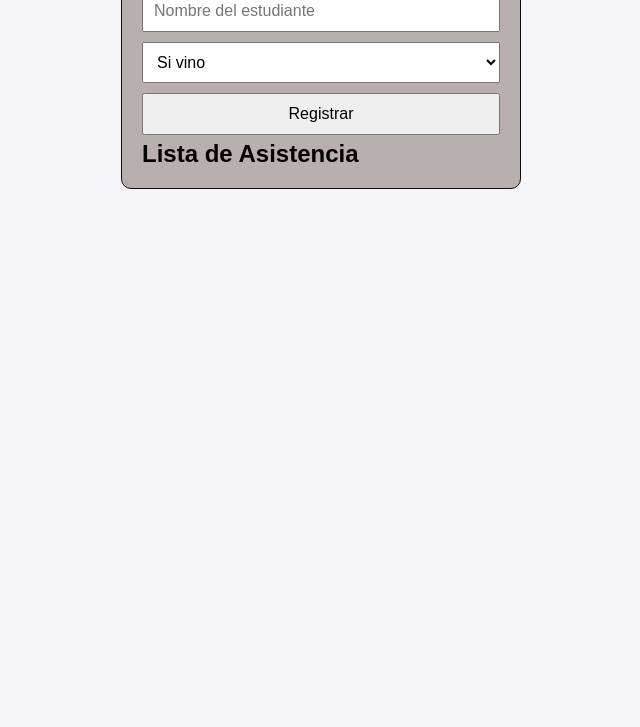
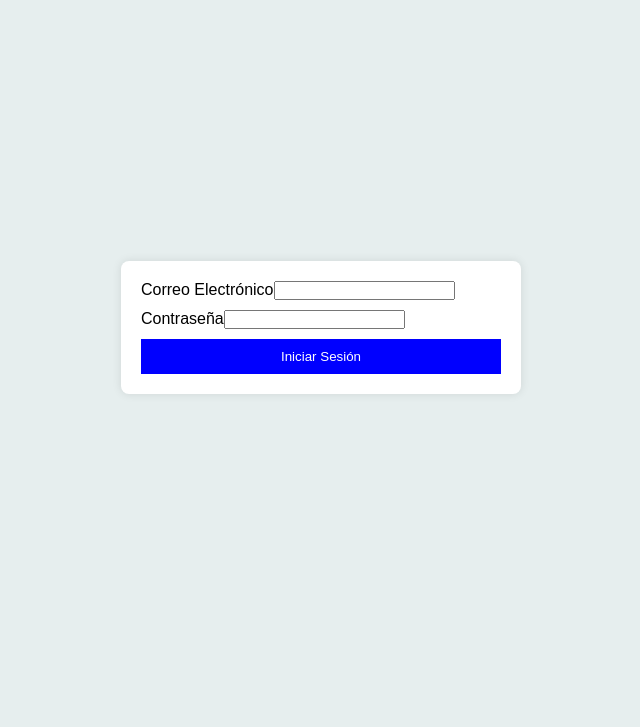
Before and after one commit to Macalderas/examen_frontend, a plain HTML site: page index.html in a window 1280 px wide. Shown: the part 73-800 px from the top of the page, without its empty margins (319-959 px from the left). Drawn offline with Linux system fonts and the light colour scheme.

Commit message:
nueva actualiza ion

```diff
--- a/components/app.css
+++ b/components/app.css
@@ -1,36 +1,27 @@
-.container {
+
+
+#root {
+  background: white;
+  padding: 20px;
+  border-radius: 8px;
+  box-shadow: 0 0 10px rgba(0, 0, 0, 0.1);
+  width: 100%;
   max-width: 400px;
-  margin: auto;
-  padding: 20px;
-  border: 1px solid #0e0d0d;
-  border-radius: 10px;
-  background: #b8afaf;
 }
 
-input, select, button {
-  width: 100%;
-  margin: 5px 0;
-  padding: 10px;
-  font-size: 16px;
+form {
+  display: flex;
+  flex-direction: column;
 }
 
-ul {
-  list-style: none;
-  padding: 0;
+form div {
+  margin-bottom: 10px;
 }
 
-li {
+button {
+  background: blue;
+  color: white;
+  border: none;
   padding: 10px;
-  margin: 5px 0;
-  border-radius: 5px;
+  cursor: pointer;
 }
-
-.si-vino { background: #a8e6a3; }
-.no-vino { background: #f5b7b1; }
-.si-vino-tarde { background: #afad2f; }
-
-@media (max-width: 600px) {
-  .container {
-    width: 90%;
-  }
-}
--- a/components/app.js
+++ b/components/app.js
@@ -1,39 +1,9 @@
+export function inicializarApp() {
+  let root = document.getElementById("root");
+  root.innerHTML = ""; // Limpiar contenido
+  console.log("Aplicación iniciada correctamente.");
 
-export function renderApp() {
-  root.innerHTML = `
-    <div class="container">
-      <h1>Asistencia</h1>
-      <form id="attendanceForm">
-        <input type="text" id="studentName" placeholder="Nombre del estudiante" required>
-        <select id="attendanceStatus">
-          <option value="si vino">Si vino</option>
-          <option value="no vino">No vino</option>
-          <option value="si vino tarde">Si vino tarde</option>
-        </select>
-        <button type="submit">Registrar</button>
-      </form>
-      <h2>Lista de Asistencia</h2>
-      <ul id="attendanceList"></ul>
-    </div>
-  `;
-
-
-  let attendanceForm = document.getElementById("attendanceForm");
-  let attendanceList = document.getElementById("attendanceList");
-
-  attendanceForm.addEventListener("submit", (e) => {
-    e.preventDefault();
-    let name = document.getElementById("studentName").value;
-    let status = document.getElementById("attendanceStatus").value;
-    let date = new Date().toLocaleDateString();
-
-    let listItem = document.createElement("li");
-    listItem.textContent = `Fecha: ${date} - ${name} - ${status}`;
-
-    let className = status.toLowerCase().replace(/\s/g, "-"); // Reemplaza espacios con guiones
-    listItem.classList.add(className);
-    attendanceList.appendChild(listItem);
-
-    attendanceForm.reset();
-  });
+  let mensaje = document.createElement("h2");
+  mensaje.textContent = "Bienvenido a la aplicación";
+  root.appendChild(mensaje);
 }
--- a/config/config.css
+++ b/config/config.css
@@ -5,6 +5,11 @@
   }
 
   body {
-    font-family: Arial, sans-serif;
-    background-color: #f4f4f9;
-  }
+
+      font-family: Arial, sans-serif;
+      display: flex;
+      justify-content: center;
+      align-items: center;
+      height: 100vh;
+      background-color: #e6eeee;
+    }
--- a/index.html
+++ b/index.html
@@ -4,7 +4,7 @@
 <head>
     <meta charset="UTF-8">
     <meta name="viewport" content="width=device-width, initial-scale=1.0">
-    <title>Document</title>
+    <title>app</title>
     <link rel="stylesheet" href="components/app.css">
     <link rel="stylesheet" href="config/config.css">
 </head>
@@ -13,5 +13,6 @@
     <main id="root"></main>
 <script src="index.js" type="module"></script>
 
+
 </body>
 </html>
--- a/index.js
+++ b/index.js
@@ -1,17 +1,7 @@
-import { renderApp } from "./components/app.js";
+import { inicializarApp } from "./components/app.js";
+import { mostrarLogin } from "./login/login.js";
 
-let root = document.getElementById("root");
-
-// Iniciar la aplicación cuando el DOM esté cargado
-document.addEventListener("DOMContentLoaded", renderApp);
-
-async function obtenerDatos() {
-    try {
-      const respuesta = await fetch('http://localhost:3001/api/datos');
-      const datos = await respuesta.json();
-      console.log('Datos recibidos:', datos);
-      // Aquí puedes manipular el DOM para mostrar los datos
-    } catch (error) {
-      console.error('Error al obtener datos:', error);
-    }
-  }
+document.addEventListener("DOMContentLoaded", () => {
+    // Iniciar mostrando el login
+    mostrarLogin();
+});
--- /dev/null
+++ b/login/login.js
@@ -0,0 +1,49 @@
+import { inicializarApp } from "../components/app.js";
+
+export function mostrarLogin() {
+    let root = document.getElementById("root");
+    root.innerHTML = ""; // Limpiar contenido
+
+    let formulario = document.createElement("form");
+
+    let grupoCorreo = document.createElement("div");
+    let labelCorreo = document.createElement("label");
+    labelCorreo.htmlFor = "correo";
+    labelCorreo.textContent = "Correo Electrónico";
+
+    let inputCorreo = document.createElement("input");
+    inputCorreo.type = "email";
+    inputCorreo.id = "correo";
+    inputCorreo.required = true;
+
+    grupoCorreo.appendChild(labelCorreo);
+    grupoCorreo.appendChild(inputCorreo);
+
+    let grupoPassword = document.createElement("div");
+    let labelPassword = document.createElement("label");
+    labelPassword.htmlFor = "password";
+    labelPassword.textContent = "Contraseña";
+
+    let inputPassword = document.createElement("input");
+    inputPassword.type = "password";
+    inputPassword.id = "password";
+    inputPassword.required = true;
+
+    grupoPassword.appendChild(labelPassword);
+    grupoPassword.appendChild(inputPassword);
+
+    let botonEnvio = document.createElement("button");
+    botonEnvio.type = "submit";
+    botonEnvio.textContent = "Iniciar Sesión";
+
+    formulario.appendChild(grupoCorreo);
+    formulario.appendChild(grupoPassword);
+    formulario.appendChild(botonEnvio);
+
+    formulario.addEventListener("submit", (event) => {
+        event.preventDefault();
+        inicializarApp(); // Una vez autenticado, se inicia la app
+    });
+
+    root.appendChild(formulario);
+}
```
Also changed, not shown: login/login.css (added).
